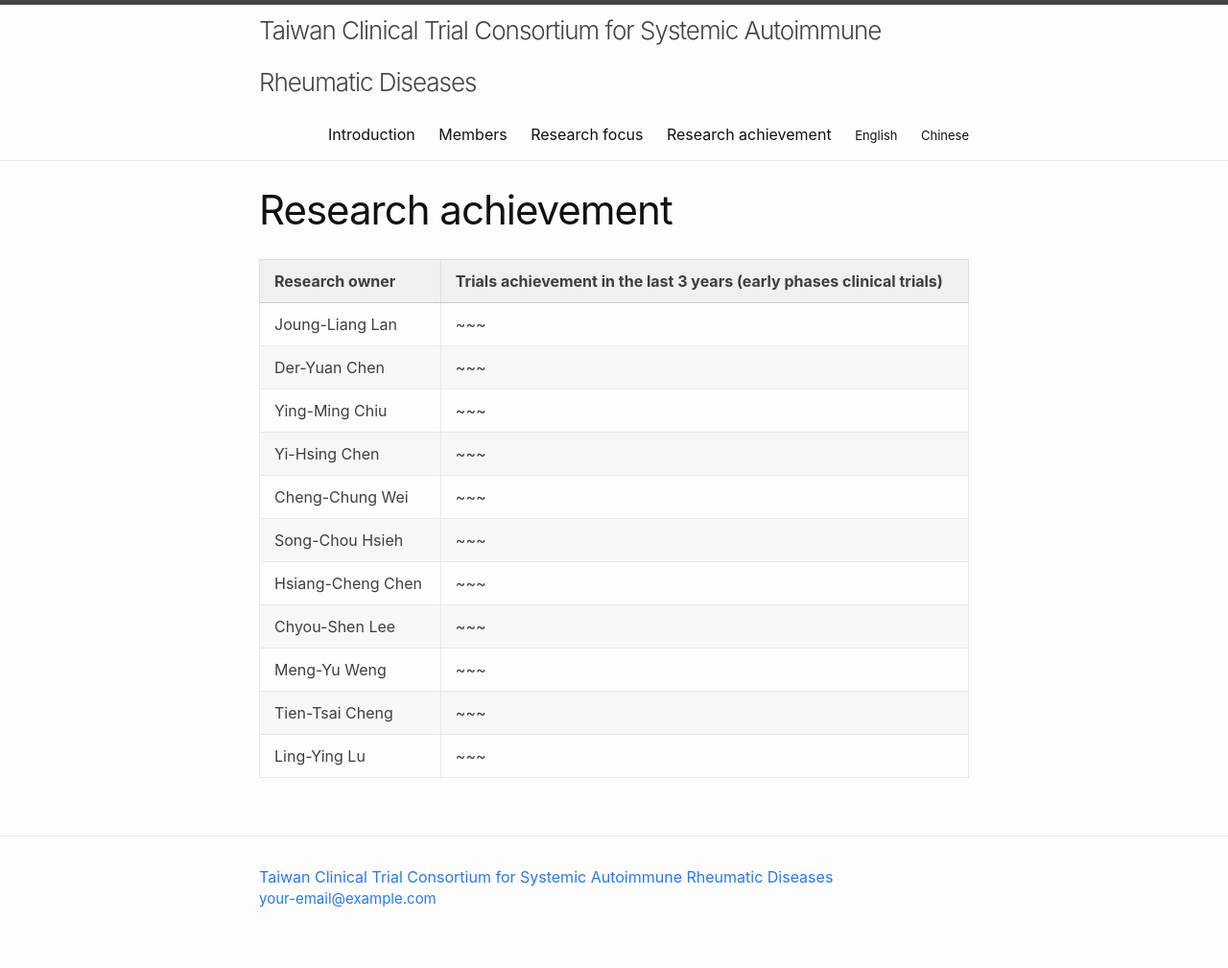
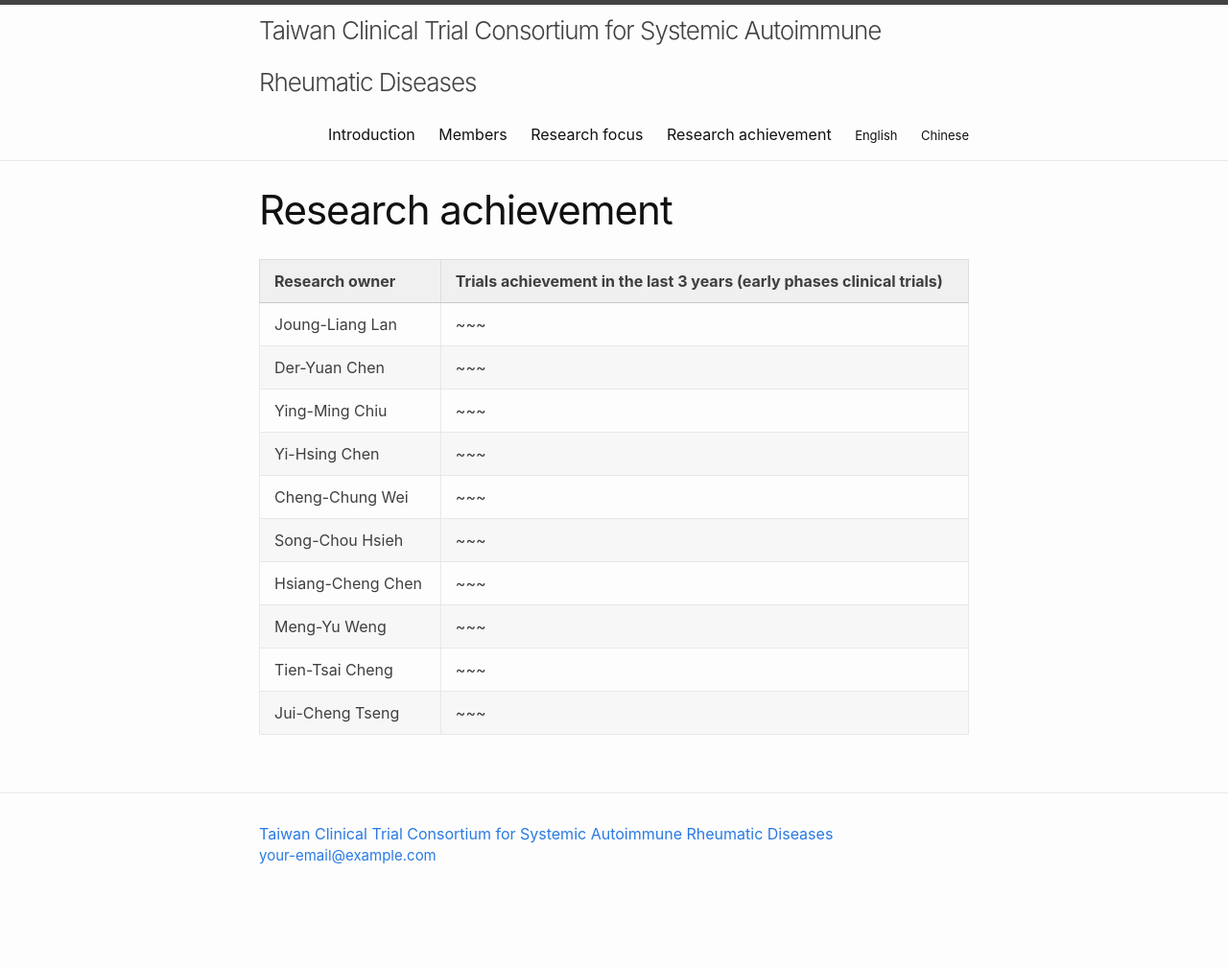
Before and after one commit to tctc-sard/tctc-sard, a Jekyll site: the page built from en/results.md, in a window 1280 px wide. Shown: the whole page at 96% size. Built offline with Jekyll 4.4.1, drawn with Linux system fonts in a browser that asks for light colours; after the commit the page ends 964 px from its top, so only the background shows below that.

Commit message:
Update members in results tab.

```diff
--- a/en/results.md
+++ b/en/results.md
@@ -15,7 +15,6 @@ Yi-Hsing Chen | ~~~
 Cheng-Chung Wei | ~~~
 Song-Chou Hsieh | ~~~
 Hsiang-Cheng Chen | ~~~
-Chyou-Shen Lee | ~~~
 Meng-Yu Weng | ~~~
 Tien-Tsai Cheng | ~~~
-Ling-Ying Lu | ~~~
+Jui-Cheng Tseng | ~~~
```
